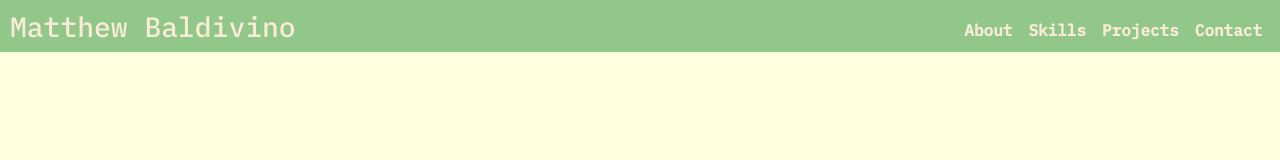
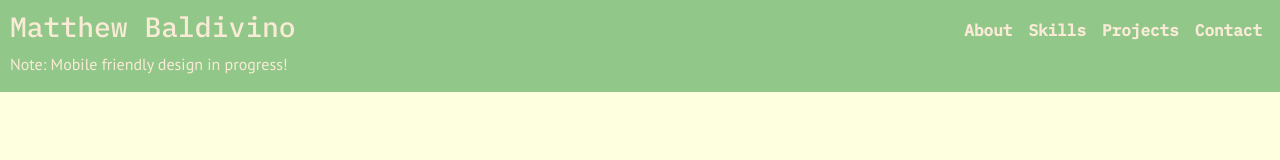
Before and after one commit to MattBaldivino/FullSite, a React (Create React App) app in the folder Website/: page / in a window 1280 px wide. Shown: the top 160 px of the page. Built offline with nearby package versions, Linux system fonts and the light colour scheme.

Commit message:
nightly commit

```diff
--- a/Website/public/index.html
+++ b/Website/public/index.html
@@ -2,6 +2,7 @@
 <html lang="en">
   <head>
     <meta charset="utf-8" />
+    <meta name="viewport" content="width=device-width, initial-scale=1.0">
 
     <link rel="stylesheet" type="text/css" href="styles.css" />
 
--- a/Website/src/components/App.js
+++ b/Website/src/components/App.js
@@ -15,6 +15,7 @@ function App() {
 				<div id="nav">
 					<div id="name">
 						<h3>Matthew Baldivino</h3>
+						<p style={{fontSize: 16}}>Note: Mobile friendly design in progress!</p>
 					</div>
 					<table align="right">
 						<tr>
--- a/package.json
+++ b/package.json
@@ -4,7 +4,11 @@
   "description": "",
   "main": "index.js",
   "scripts": {
-    "dev": "concurrently \"cd backend && npm run dev\" \"cd Website && npm start\" "
+    "start": "concurrently \"cd backend && npm run dev\" \"cd Website && npm start\" "
+  },
+  "engines":{
+	"npm": "9.5.1",
+	"node": "v18.14.12"
   },
   "author": "MattBaldivino",
   "license": "ISC",
```
